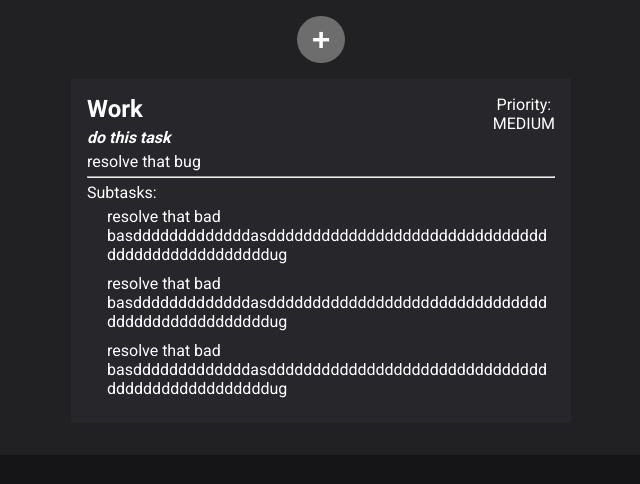
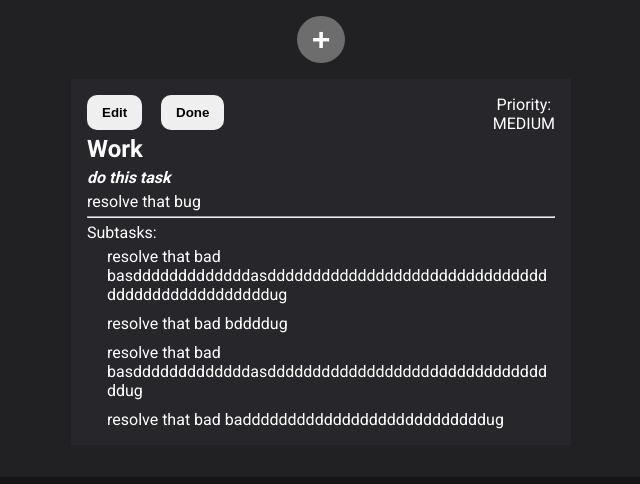
Before and after one commit to Drasty4k/simple-todo, a Next.js app: page / in a window 1280 px wide. Shown: the top 484 px of the page, without its empty margins (319-959 px from the left). Built offline with nearby package versions, Linux system fonts and the light colour scheme.

Commit message:
implemented the completed todo functionality

```diff
--- a/pages/components/add-todo-modal/add-todo-modal.tsx
+++ b/pages/components/add-todo-modal/add-todo-modal.tsx
@@ -42,6 +42,7 @@ const AddTodoModal: React.FC<Props> = ({ close, setTodos }) => {
       notes,
       priority,
       subtasks,
+      completed: false
     };
     setTodos((prev) => [newTodo, ...prev]);
   };
--- a/pages/components/todo/todo-card.module.scss
+++ b/pages/components/todo/todo-card.module.scss
@@ -8,6 +8,31 @@
   min-width: 300px;
   max-width: 500px;
   word-wrap: break-word;
+
+  .headerButtons {
+    button {
+      border: none;
+      outline: none;
+      padding: 10px 15px;
+      border-radius: 10px;
+      color: #030303;
+      font-weight: 700;
+      transition: 0.2s linear;
+
+      &:hover {
+        transform: scale(1.05);
+        cursor: pointer;
+      }
+
+      &:nth-child(1) {
+      }
+
+      &:nth-child(2) {
+        position: absolute;
+        left: 90px;
+      }
+    }
+  }
 
   .subtitle {
     font-style: italic;
@@ -41,3 +66,20 @@
     }
   }
 }
+
+.greenBorder {
+  outline: 2px #008015 solid;
+
+  &::before {
+    position: absolute;
+    content: "";
+    background-color: #00801548;
+    width: 100%;
+    height: 100%;
+    top: 0;
+    left: 0;
+    text-align: center;
+    font-size: 3rem;
+    font-weight: 800;
+  }
+}
--- a/pages/components/todo/todo-card.tsx
+++ b/pages/components/todo/todo-card.tsx
@@ -1,4 +1,4 @@
-import { Priority, Subtask } from "../../index";
+import { Priority, Subtask, Todo } from "../../index";
 import styles from "./todo-card.module.scss";
 
 type Props = {
@@ -8,6 +8,8 @@ type Props = {
   notes: string;
   priority: Priority;
   subtasks?: Subtask[];
+  completed: boolean;
+  toggleCompletedTodo: () => void;
 };
 
 const TodoCard: React.FC<Props> = ({
@@ -16,9 +18,17 @@ const TodoCard: React.FC<Props> = ({
   notes,
   priority,
   subtasks,
+  completed,
+  toggleCompletedTodo,
 }) => {
   return (
-    <li className={styles.container}>
+    <li
+      className={`${styles.container} ${completed ? styles.greenBorder : ""}`}
+    >
+      <div className={styles.headerButtons}>
+        <button>Edit</button>
+        <button onClick={() => toggleCompletedTodo()}>Done</button>
+      </div>
       <h2 className={styles.title}>{title}</h2>
       <h4 className={styles.subtitle}>{subtitle}</h4>
       <p className={styles.notes}>{notes}</p>
--- a/pages/index.tsx
+++ b/pages/index.tsx
@@ -12,12 +12,13 @@ export type Todo = {
   notes: string;
   priority: Priority;
   subtasks?: Subtask[];
+  completed: boolean;
 };
 
 export type Subtask = {
   id: string;
   text: string;
-}
+};
 
 export default function Home() {
   const [showModal, setShowModal] = useState(false);
@@ -34,23 +35,31 @@ export default function Home() {
           text: "resolve that bad basdddddddddddddasdddddddddddddddddddddddddddddddddddddddddddddddddug",
         },
         {
-          id: "asd3",
-          text: "resolve that bad basdddddddddddddasdddddddddddddddddddddddddddddddddddddddddddddddddug",
+          id: "asd5",
+          text: "resolve that bad bddddug",
         },
         {
-          id: "asd3",
-          text: "resolve that bad basdddddddddddddasdddddddddddddddddddddddddddddddddddddddddddddddddug",
+          id: "asd6",
+          text: "resolve that bad basdddddddddddddasdddddddddddddddddddddddddddddddddug",
         },
         {
-          id: "asd3",
-          text: "resolve that bad basdddddddddddddasdddddddddddddddddddddddddddddddddddddddddddddddddug",
+          id: "asd8",
+          text: "resolve that bad badddddddddddddddddddddddddddug",
         },
       ],
+      completed: false,
     },
   ]);
 
   const toggleModal = () => {
     setShowModal((prev) => !prev);
+  };
+
+  const toggleCompletedTodo = (index: number, todos: Todo[]) => {
+    const newTodos = [...todos];
+    newTodos[index].completed = !newTodos[index].completed;
+    setTodos(newTodos);
+    console.log(todos);
   };
 
   return (
@@ -60,7 +69,11 @@ export default function Home() {
       </button>
       <ul className={styles.todosContainer}>
         {todos?.map(
-          ({ id, title, subtitle, notes, priority, subtasks }, index) => (
+          (
+            { id, title, subtitle, notes, priority, subtasks, completed },
+            index,
+            todos
+          ) => (
             <TodoCard
               key={id}
               id={id}
@@ -69,6 +82,8 @@ export default function Home() {
               notes={notes}
               priority={priority}
               subtasks={subtasks}
+              completed={completed}
+              toggleCompletedTodo={() => toggleCompletedTodo(index, todos)}
             />
           )
         )}
```
